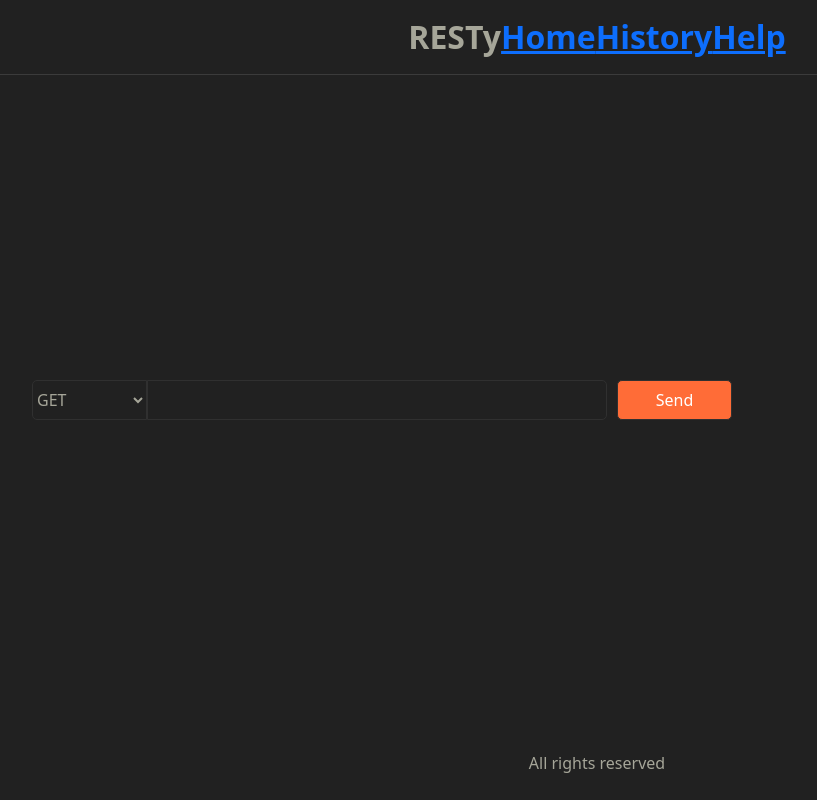
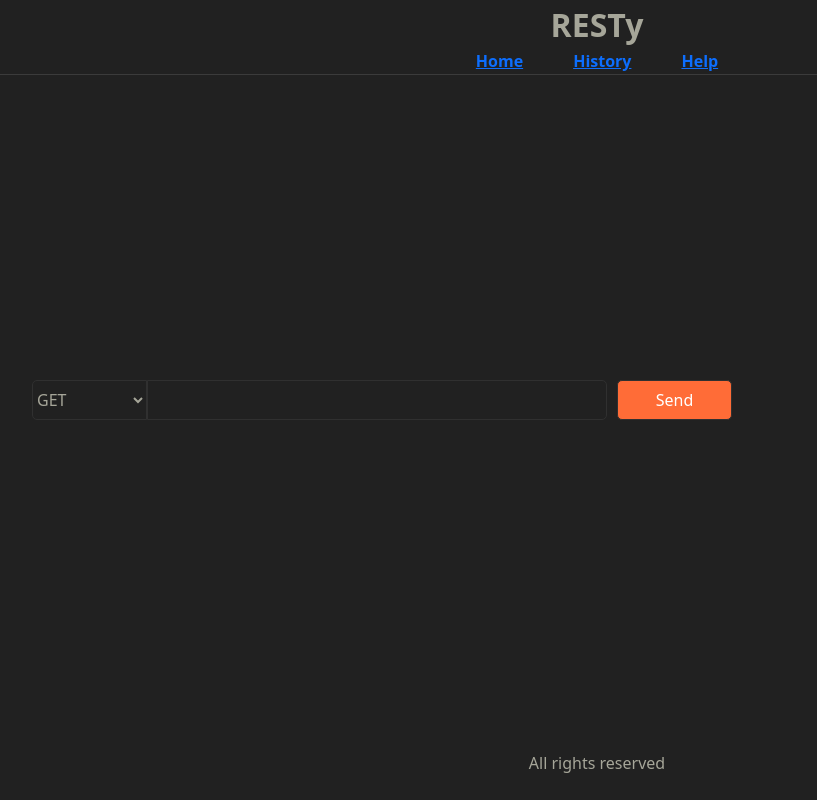
Before and after one commit to ibrahimBanat/resty-phase3, a React (Create React App) app: page / in a window 1280 px wide. Shown: the whole page, without its empty margins (43-860 px from the left). Built offline with nearby package versions, Linux system fonts and the light colour scheme.

Commit message:
adding style to the hader

```diff
--- a/package.json
+++ b/package.json
@@ -1,7 +1,7 @@
 {
   "name": "test",
   "version": "0.1.0",
-  "homepage": "http://ibrahimBanat.github.io/RESTy-phase2",
+  "homepage": "http://ibrahimBanat.github.io/",
   "private": true,
   "dependencies": {
     "@testing-library/jest-dom": "^5.14.1",
--- a/src/components/Header.js
+++ b/src/components/Header.js
@@ -5,12 +5,14 @@ import { Link } from 'react-router-dom';
 function Header() {
   return (
     <div className='header'>
-      <div>RESTy</div>
-      <Link to='/' exact>
-        Home
-      </Link>
-      <Link to='/history'>History</Link>
-      <Link to='/help'>Help</Link>
+      <div className='title'>RESTy</div>
+      <div class='link'>
+        <Link to='/' exact>
+          Home
+        </Link>
+        <Link to='/history'>History</Link>
+        <Link to='/help'>Help</Link>
+      </div>
     </div>
   );
 }
--- a/src/design/Header.scss
+++ b/src/design/Header.scss
@@ -1,10 +1,16 @@
 .header {
   height: 75px;
   display: flex;
+  flex-direction: column;
   justify-content: center;
   align-items: center;
-  font-size: 32px;
   font-weight: 600;
   color: #a6a699;
   border-bottom: rgb(59, 59, 59) 1px solid;
+  .title {
+    font-size: 32px;
+  }
+  .link a {
+    margin: 0px 25px;
+  }
 }
```
